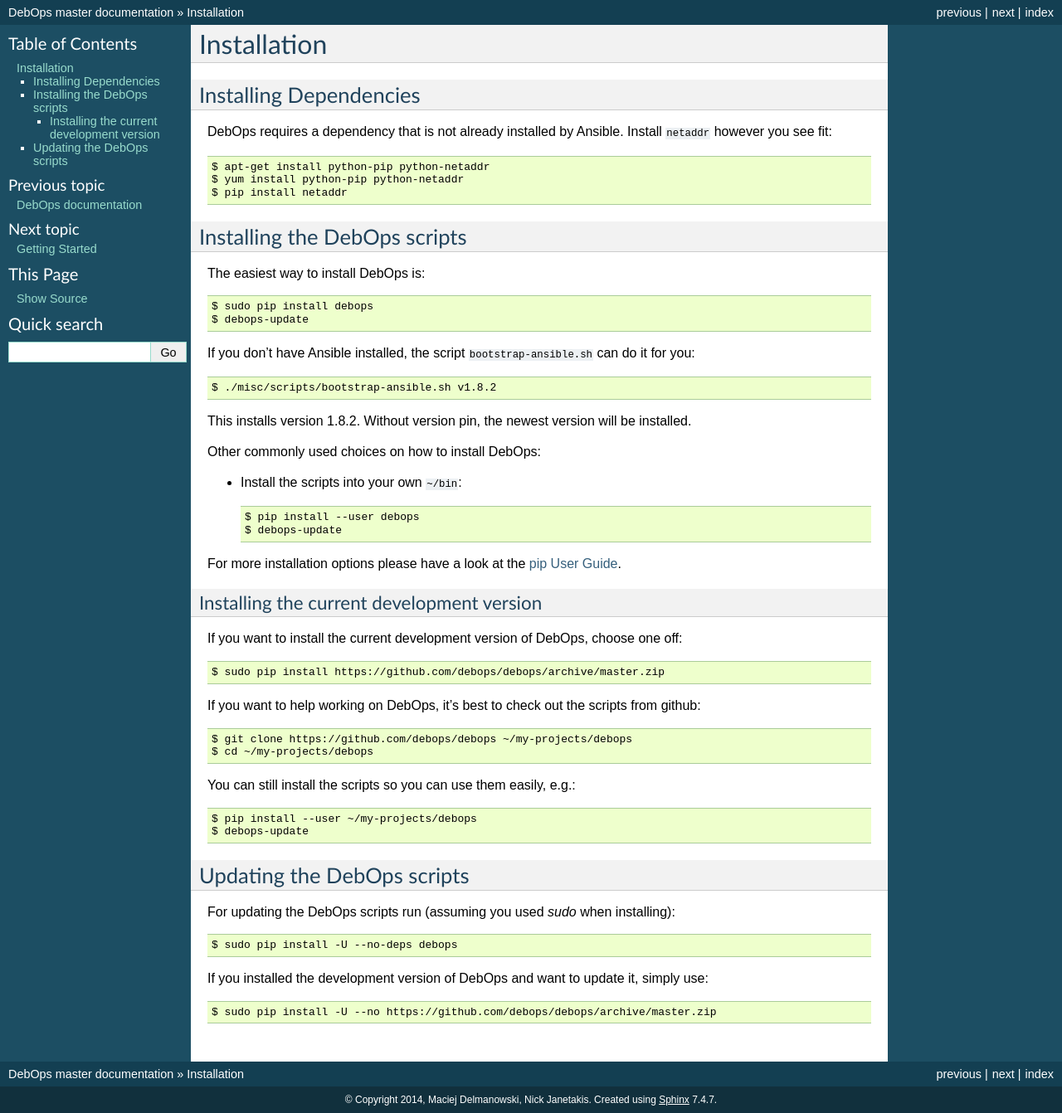
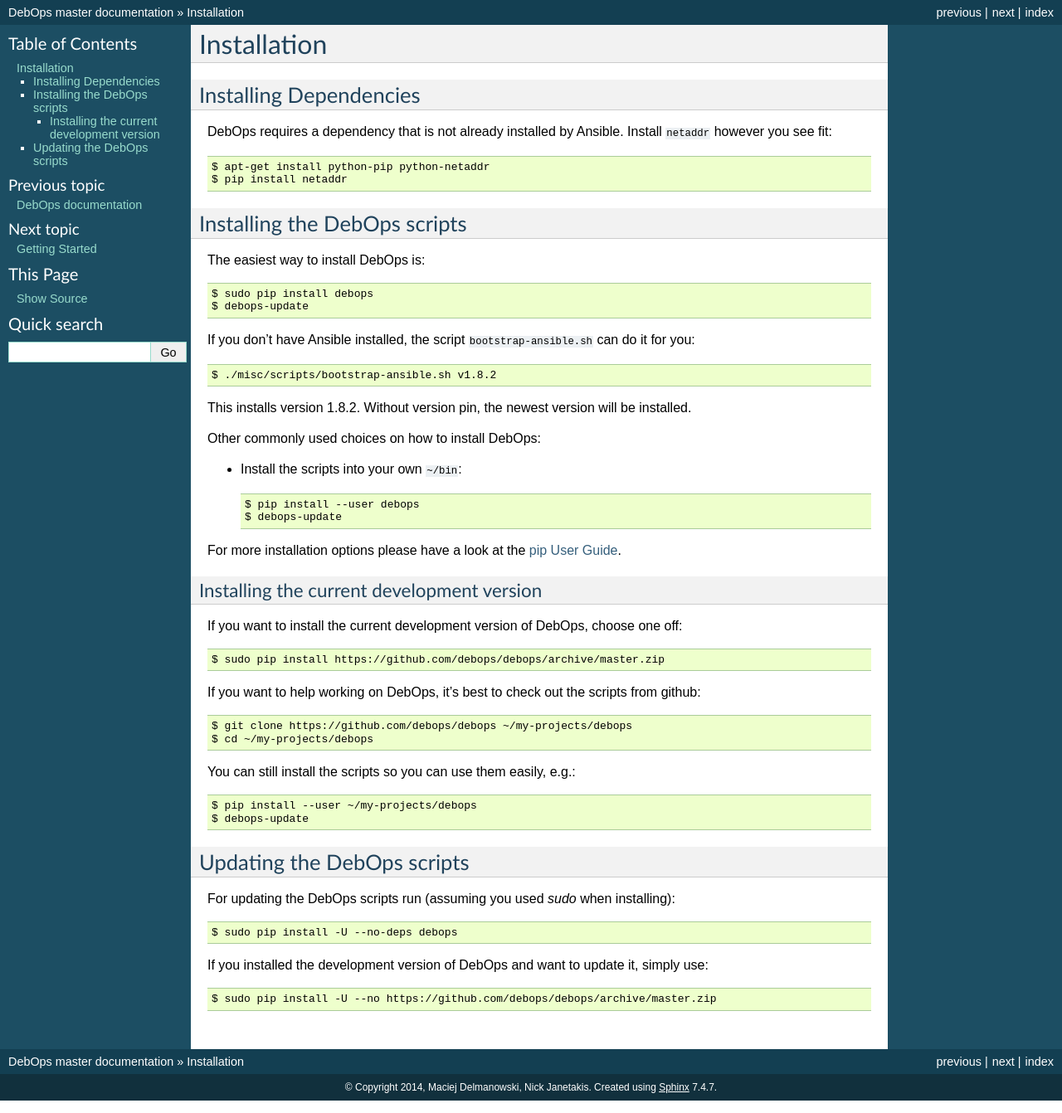
Before and after one commit to debops/docs, a Sphinx documentation site: the page built from docs/installation.rst, in a window 1280 px wide. Shown: the whole page at 83% size. Built offline with Sphinx 7.4.7, drawn with Linux system fonts in a browser that asks for light colours.

Commit message:
Remove installation via yum: debops is aiming for debian :-)

```diff
--- a/docs/installation.rst
+++ b/docs/installation.rst
@@ -8,7 +8,6 @@
 Install ``netaddr`` however you see fit::
 
    $ apt-get install python-pip python-netaddr
-   $ yum install python-pip python-netaddr
    $ pip install netaddr
 
 
```
